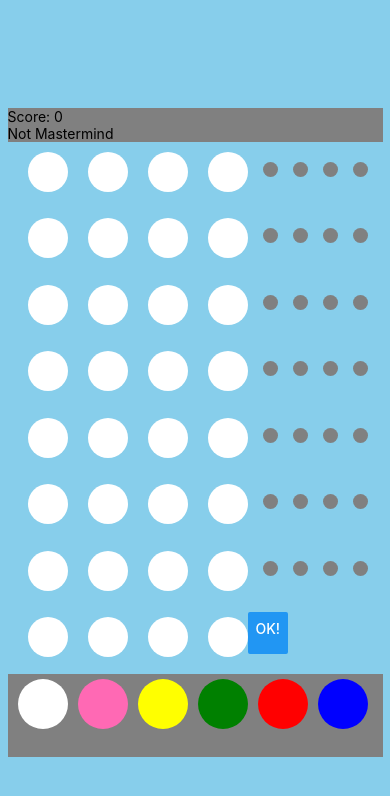
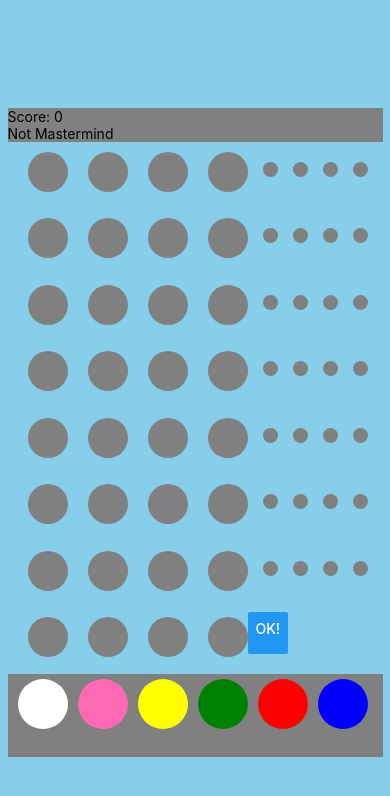
Before and after one commit to carlypecora/not-mastermind, a React Native app: screen / in a window 390 px wide. Both pictures are taken after a click on the button "START". Shown: the top 796 px of the page. Built offline with nearby package versions, Linux system fonts and the light colour scheme.

Commit message:
abstracted board to arrays

```diff
--- a/components/ColorSlots.js
+++ b/components/ColorSlots.js
@@ -6,16 +6,17 @@
 export default class ColorSlots extends React.Component {
 
 	render(){
+		console.log(this.props)
 		return(
 		// <View style={{backgroundColor: 'grey', borderRadius: 100, display: 'inline', position: 'absolute', height: 40, width: 40, marginLeft: 270, marginTop: 5}}></View>
 
 
 			<View style={{flex: 2, marginTop: 5, marginBottom: 20, flexDirection: 'row'}}>
-
-				<View style={{backgroundColor: 'white', borderRadius: 100, height: 40, width: 40, marginLeft: 20, marginTop: 5, float: 'right'}}></View>
-				<View style={{backgroundColor: 'white', borderRadius: 100, height: 40, width: 40, marginLeft: 20, marginTop: 5, float: 'right'}}></View>
-				<View style={{backgroundColor: 'white', borderRadius: 100, height: 40, width: 40, marginLeft: 20, marginTop: 5, float: 'right'}}></View>
-				<View style={{backgroundColor: 'white', borderRadius: 100, height: 40, width: 40, marginLeft: 20, marginTop: 5, float: 'right'}}></View>
+				<>
+				{this.props.currentBoard[this.props.id].map(slot => {
+				return	<View style={{backgroundColor: slot , borderRadius: 100, height: 40, width: 40, marginLeft: 20, marginTop: 5, float: 'right'}}></View>
+				})}
+				</>
 				{this.props.currentSlot === this.props.id
 				?
 				<>
@@ -23,13 +24,19 @@
 				</>
 				:
 				<>
-				<View style={{backgroundColor: 'grey', borderRadius: 150, height: 15, width: 15, marginLeft: 15, marginTop: 15 , float: 'right'}}></View>
-				<View style={{backgroundColor: 'grey', borderRadius: 150, height: 15, width: 15, marginLeft: 15, marginTop: 15 , float: 'right'}}></View>
-				<View style={{backgroundColor: 'grey', borderRadius: 150, height: 15, width: 15, marginLeft: 15, marginTop: 15 , float: 'right'}}></View>
-				<View style={{backgroundColor: 'grey', borderRadius: 150, height: 15, width: 15, marginLeft: 15, marginTop: 15 , float: 'right'}}></View>
+				{this.props.feedbackBoard[this.props.id].map(slot => {
+				return	<View style={{backgroundColor: slot, borderRadius: 150, height: 15, width: 15, marginLeft: 15, marginTop: 15 , float: 'right'}}></View>
+				})}
 				</>
+
+
 				}
 			</View>
 		)
 	}
 }
+
+
+				// <View style={{backgroundColor: 'white', borderRadius: 100, height: 40, width: 40, marginLeft: 20, marginTop: 5, float: 'right'}}></View>
+				// <View style={{backgroundColor: 'white', borderRadius: 100, height: 40, width: 40, marginLeft: 20, marginTop: 5, float: 'right'}}></View>
+				// <View style={{backgroundColor: 'white', borderRadius: 100, height: 40, width: 40, marginLeft: 20, marginTop: 5, float: 'right'}}></View>
--- a/containers/GameContainer.js
+++ b/containers/GameContainer.js
@@ -4,10 +4,15 @@
 import ColorSlots from '../components/ColorSlots'
 import ColorPicker from '../components/ColorPicker'
 
+let empty =['grey', 'grey', 'grey', 'grey']
+let emptyBoard = [[...empty], [...empty], [...empty], [...empty], [...empty], [...empty], [...empty], [...empty]]
+
 export default class GameContainer extends React.Component {
 	state={
-		currentSlot: 8,
-		selectedColor: "white"
+		currentSlot: 7,
+		selectedColor: "white",
+		currentBoard: emptyBoard,
+		feedbackBoard: [...emptyBoard]
 
 	}
 
@@ -25,11 +30,10 @@
 	}
 
 	renderColorSlots = () => {
-		return [1, 2, 3, 4, 5, 6, 7, 8].map(x => <ColorSlots currentSlot={this.state.currentSlot} id={x} key={x}/>)
+		return [0, 1, 2, 3, 4, 5, 6, 7].map(x => <ColorSlots feedbackBoard={this.state.feedbackBoard} currentBoard={this.state.currentBoard} currentSlot={this.state.currentSlot} id={x} key={x}/>)
 	}
 
 	render(){
-		console.log(this.state.selectedColor)
 		return(
 			<View>
 				<Score score={this.props.score} />
```
